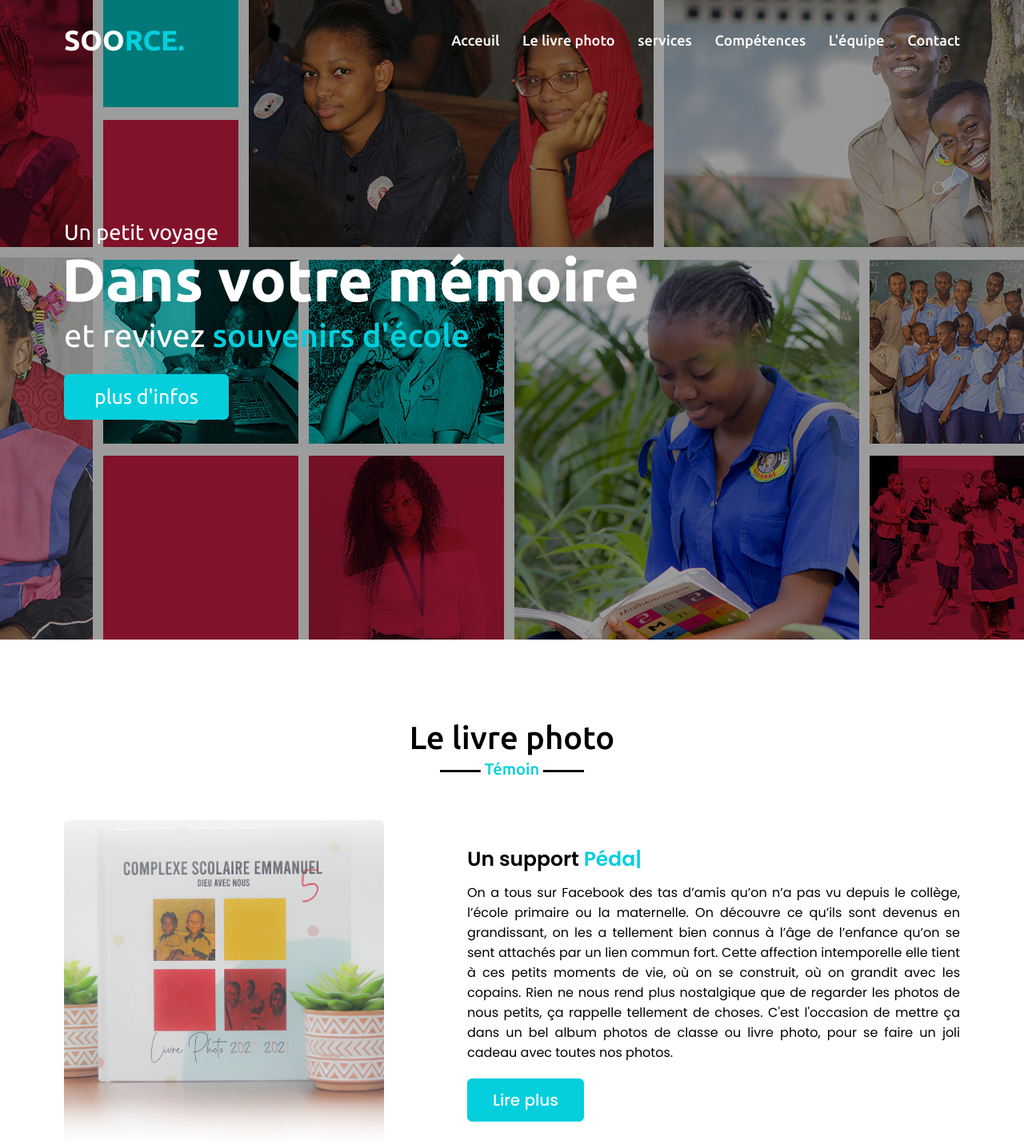
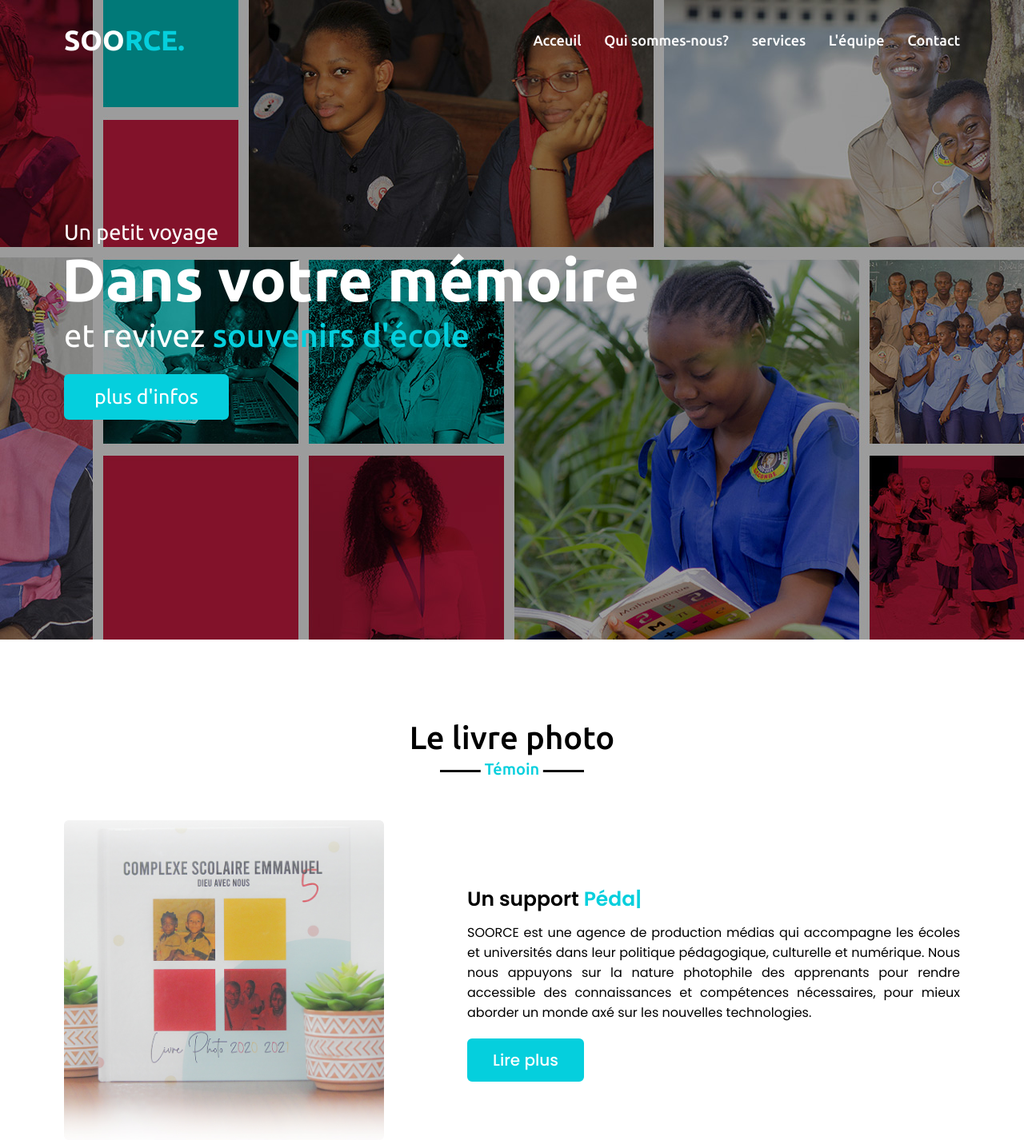
Before and after one commit to stiveeneta/SOORCE, a plain HTML site: page index.html in a window 1280 px wide. Shown: the top 1436 px of the page at 80% size. Drawn offline with nearby package versions, Linux system fonts and the light colour scheme.

Commit message:
Update index.html

```diff
--- a/index.html
+++ b/index.html
@@ -23,9 +23,8 @@
             <div class="logo"><a href="#">SOO<span>RCE.</span></a></div>
             <ul class="menu">
                 <li><a href="#home" class="menu-btn">Acceuil</a></li>
-                <li><a href="#about" class="menu-btn">Le livre photo</a></li>
+                <li><a href="#about" class="menu-btn">Qui sommes-nous?</a></li>
                 <li><a href="#services" class="menu-btn">services</a></li>
-                <li><a href="#skills" class="menu-btn">Compétences</a></li>
                 <li><a href="#teams" class="menu-btn">L'équipe</a></li>
                 <li><a href="#contact" class="menu-btn">Contact</a></li>
             </ul>
@@ -57,7 +56,9 @@
                 </div>
                 <div class="column right">
                     <div class="text">Un support <span class="typing-2"></span></div>
-                    <p>On a tous sur Facebook des tas d’amis qu’on n’a pas vu depuis le collège, l’école primaire ou la maternelle. On découvre ce qu’ils sont devenus en grandissant, on les a tellement bien connus à l’âge de l’enfance qu’on se sent attachés par un lien commun fort. Cette affection intemporelle elle tient à ces petits moments de vie, où on se construit, où on grandit avec les copains. Rien ne nous rend plus nostalgique que de regarder les photos de nous petits, ça rappelle tellement de choses. C'est l'occasion de mettre ça dans un bel album photos de classe ou livre photo, pour se faire un joli cadeau avec toutes nos photos.</p>
+                    <p>SOORCE est une agence de production médias qui accompagne les écoles et universités dans leur politique pédagogique, culturelle et numérique.
+
+Nous nous appuyons sur la nature photophile des apprenants pour rendre accessible des connaissances et compétences nécessaires, pour mieux aborder un monde axé sur les nouvelles technologies.</p>
                     <a href="#">Lire plus</a>
                 </div>
             </div>
```
